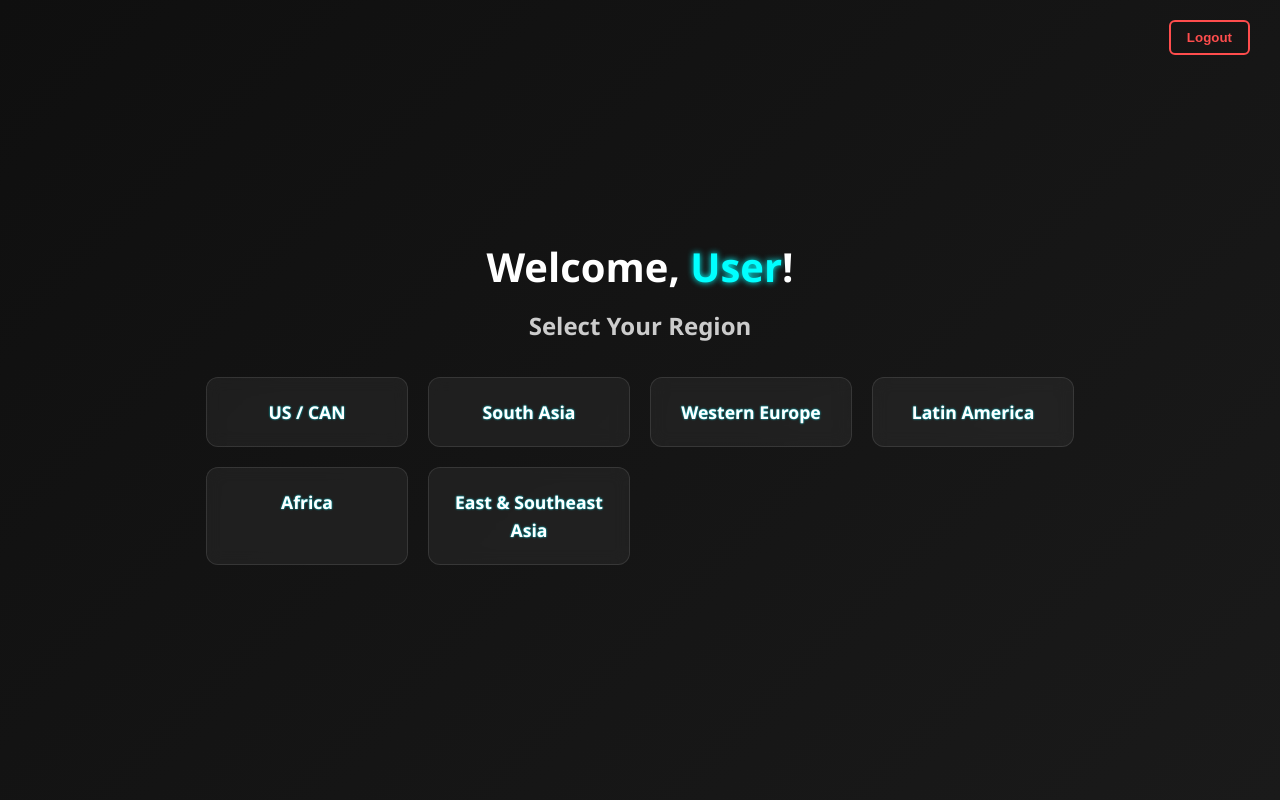
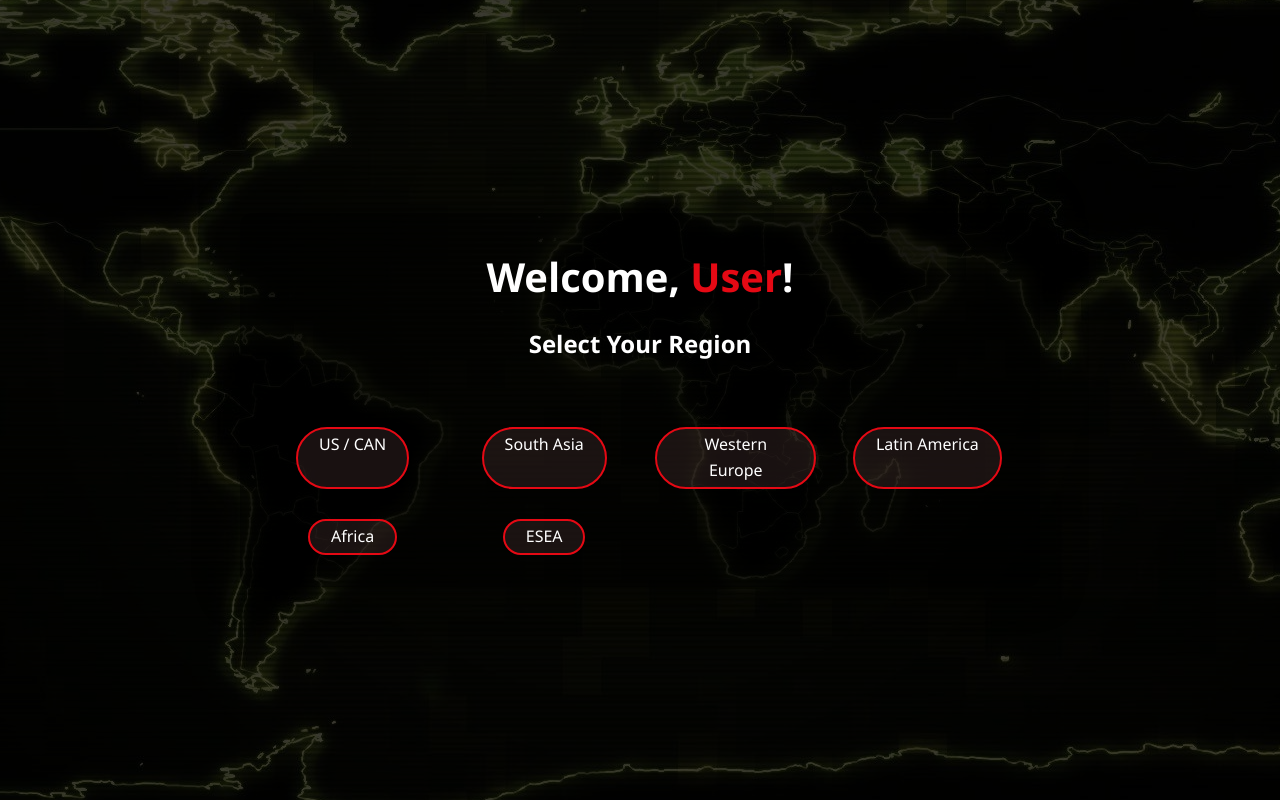
Before and after one commit to shiva1997cnr-bot/gnr, a React (Vite) app: page /region in a window 1280 px wide. Built offline with nearby package versions, Linux system fonts and the light colour scheme.

Commit message:
Deploy: updated intro screen with animations

```diff
--- a/src/App.jsx
+++ b/src/App.jsx
@@ -1,12 +1,6 @@
-
 import React from "react";
-
 import { createBrowserRouter, RouterProvider } from "react-router-dom";
-// ✅ Correct CSS imports
 import "./styles/app.css";
-
-
-
 
 import Login from "./pages/Login";
 import Intro from "./pages/Intro";
@@ -22,18 +16,18 @@ import Scores from "./pages/Scores";
 import UserID from "./pages/UserId";
 import Register from './pages/Register';
 
+function ErrorPage() {
+  return (
+    <div style={{ textAlign: "center", marginTop: "50px" }}>
+      <h1 style={{ color: "red" }}>404 - Page Not Found</h1>
+      <p>Oops! The page you're looking for doesn't exist.</p>
+      <a href="/" style={{ color: "blue", textDecoration: "underline" }}>Go to Home</a>
+    </div>
+  );
+}
 
-
-
-
-
-// Import your pages
-
-
-
-// Define routes
 const router = createBrowserRouter([
-  { path: "/", element: <Login/> },
+  { path: "/", element: <Login /> },
   { path: "/intro", element: <Intro /> },
   { path: "/region", element: <Region /> },
   { path: "/sa", element: <SA /> },
@@ -46,15 +40,11 @@ const router = createBrowserRouter([
   { path: "/adminlogs", element: <AdminLogs /> },
   { path: "/scores", element: <Scores /> },
   { path: "/userid", element: <UserID /> },
-
-
-
-
-
+  { path: "*", element: <ErrorPage /> }, // 👈 404 fallback route
 ]);
 
 function App() {
-  return <RouterProvider router={router} />;
+  return <RouterProvider router={router} fallbackElement={<ErrorPage />} />;
 }
 
 export default App;
--- a/src/pages/Intro.jsx
+++ b/src/pages/Intro.jsx
@@ -2,7 +2,6 @@
 import React, { useState, useEffect, useRef } from 'react';
 import { useNavigate } from 'react-router-dom';
 import '../styles/intro.css';
-
 
 
 function Intro() {
--- a/src/pages/Region.jsx
+++ b/src/pages/Region.jsx
@@ -23,7 +23,7 @@ const Region = () => {
     { code: "we", label: "Western Europe" },
     { code: "latam", label: "Latin America" },
     { code: "afr", label: "Africa" },
-    { code: "esea", label: "East & Southeast Asia" },
+    { code: "esea", label: "ESEA" },
   ];
 
   const handleRegionClick = (regionCode) => {
--- a/src/styles/intro.css
+++ b/src/styles/intro.css
@@ -1,92 +1,99 @@
-body {
-    font-family: 'Poppins', sans-serif;
-    background-color: #000;
-    color: #fff;
+/* Base styles */
+.intro-page {
+    position: relative;
+    overflow: hidden;
+
   }
 
-/* Animation Keyframes */
-@keyframes fadeInScaleAndMoveCircle {
-    0% { opacity: 0; transform: translate(-50%, -50%) scale(0.3); }
-    100% { opacity: 1; transform: translate(-50%, -50%) scale(1); }
+  /* === SYMBOLS ANIMATION === */
+
+  .symbols {
+    opacity: 0;
+    position: static;
+    top: 20%;
+    transform: translateY(-100px);
+    animation: symbolsEnter 1.5s ease-out forwards;
+    animation-delay: 0.3s;
   }
 
-@keyframes fadeInScaleAndMoveTriangle {
-    0% { opacity: 0; transform: translate(-50%, -50%) scale(0.3); }
-    100% { opacity: 1; transform: translate(calc(-50% - 120px), -50%) scale(1); }
+  @keyframes symbolsEnter {
+    to {
+      opacity: 1;
+      transform: translateY(0);
+    }
   }
 
-@keyframes fadeInScaleAndMoveSquare {
-    0% { opacity: 0; transform: translate(-50%, -50%) scale(0.3); }
-    100% { opacity: 1; transform: translate(calc(-50% + 120px), -50%) scale(1); }
+  /* Fade out the symbols after showing */
+  .symbols {
+    animation: symbolsEnter 1.5s ease-out forwards,
+               symbolsExit 1.5s ease-in forwards;
+    animation-delay: 0.3s, 2.3s;
   }
 
-@keyframes fadeOut {
-    to { opacity: 0; }
+  @keyframes symbolsExit {
+    to {
+      opacity: 0;
+      transform: translateY(-30px);
+    }
   }
 
-@keyframes fadeInUpSoft {
-    from { opacity: 0; transform: translateY(10px); }
-    to { opacity: 1; transform: translateY(0); }
+  /* === TITLE ANIMATION === */
+  .title {
+    opacity: 0;
+    transform: scale(0.8);
+    animation: titleFadeIn 1.5s ease forwards;
+    animation-delay: 3.5s;
   }
 
-/* Animation Classes */
-.animate-circle {
-    animation: fadeInScaleAndMoveCircle 2s ease-out 0.5s forwards;
+  @keyframes titleFadeIn {
+    to {
+      opacity: 1;
+      transform: scale(1);
     }
-.animate-triangle {
-    animation: fadeInScaleAndMoveTriangle 2s ease-out 0.9s forwards;
-}
-.animate-square {
-    animation: fadeInScaleAndMoveSquare 2s ease-out 1.4s forwards;
-}
-.fade-out-element {
-    animation: fadeOut 2s ease-out forwards;
-}
-.animate-reveal {
-    animation: fadeInUpSoft 1.5s ease-out forwards;
   }
 
-/* Start Button */
-.start-button {
-    background-color: transparent;
-    color: #3b82f6;
-    border: 2px solid #3b82f6;
-    transition: all 0.3s ease;
-}
-.start-button:hover {
-    background-color: #3b82f6;
-    color: white;
-    box-shadow: 0 0 25px #3b82f6;
-    transform: scale(1.05);
+  /* === BUTTON ANIMATION === */
+  .intro-start-button,
+  .abort-button {
+    opacity: 0;
+    transform: scale(0.5);
+    animation: buttonsFadeIn 1.2s ease forwards;
+    animation-delay: 5s;
   }
 
-/* Abort Button */
-.abort-button {
-    color: #ef4444;
-    border: 2px solid #ef4444;
-    cursor: not-allowed;
+  @keyframes buttonsFadeIn {
+    to {
+      opacity: 1;
+      transform: scale(1);
     }
-.abort-button:hover {
-    background-color: #ef4444;
-    color: white;
-    box-shadow: 0 0 25px #ef4444;
-    transform: scale(1.05);
   }
 
-/* Region Buttons */
-.region-button {
-    background-color: rgba(255, 255, 255, 0.1);
-    border: 1px solid #e50914;
-    transition: all 0.3s ease;
-}
-.region-button:hover {
-    background-color: #e50914;
-    transform: scale(1.05);
-    box-shadow: 0 0 15px #e50914;
+  /* === SYMBOL SHAPES === */
+
+  .circle {
+    width: 30px;
+    height: 30px;
+    position: absolute;
+    right: 19rem;
+    top: 40rem;
+    border-radius: 50%;
+    background-color: rgb(15, 2, 2);
   }
 
-/* Soft glow for text */
-.soft-glow-text {
-    text-shadow: 0 0 8px rgba(255, 255, 255, 0.6),
-                 0 0 15px rgba(255, 255, 255, 0.3);
+  .square {
+    width: 30px;
+    height: 30px;
+    right: 50%;
+    top: 50%;
+    background-color: rgb(14, 2, 2);
   }
+
+  .triangle {
+    width: 0;
+    height: 0;
+    right: 19%;
+    top: 10%;
+    border-left: 15px solid transparent;
+    border-right: 15px solid transparent;
+    border-bottom: 26px solid rgb(8, 1, 1);
+  }
--- a/src/styles/login.css
+++ b/src/styles/login.css
@@ -1,9 +1,9 @@
 /* login.css - Glassmorphism Modern Login UI */
 
 body {
-    font-family: 'Inter', sans-serif;
-    background-color: #f0f4f8;
-    color: #4a5568;
+    font-family: 'Segoe UI', Tahoma, Verdana, sans-serif;
+    background-color: #88878a;
+    color: #f1f4f8;
   }
 
   .login-container {
@@ -13,7 +13,7 @@ body {
     display: flex;
     justify-content: center;
     align-items: center;
-    background: linear-gradient(135deg, #e0e7ed, #d9e0e8, #e0e7ed, #cdd5e0);
+    background: linear-gradient(#e3e0e6,#c9bff7   );
     background-size: 400% 400%;
     animation: login-gradientFlow 25s ease infinite;
     padding: 1rem;
@@ -66,17 +66,21 @@ body {
   }
 
   .login-box {
+    position: absolute;
+    right: 20%;
     background: rgba(255, 255, 255, 0.15);
     backdrop-filter: blur(30px);
     border-radius: 28px;
-    border: 1px solid rgba(255, 255, 255, 0.25);
-    padding: 2.5rem;
+    border: 1px solid rgba(216, 14, 14, 0.25);
+    padding: .4rem;
     box-shadow: 0 16px 48px rgba(0, 0, 0, 0.3);
     animation: login-fadeInUp 1s ease forwards;
     text-align: center;
     max-width: 450px;
-    width: 100%;
-    position: relative;
+    width: 26%;
+    height: 30vh
+
+
     z-index: 1;
   }
 
@@ -87,7 +91,7 @@ body {
 
   .logo {
     font-family: 'Poppins', sans-serif;
-    color: #4a5568;
+    color: #000000;
     font-size: 3rem;
     font-weight: 700;
     margin-bottom: 0.75rem;
@@ -95,49 +99,49 @@ body {
   }
 
   .subtitle {
-    color: #718096;
-    font-style: italic;
+    color: #0d1cf1;
+    font-style: normal;
     font-size: 1rem;
     margin-bottom: 2rem;
   }
 
   .login-form h2 {
-    color: #4a5568;
+    color: #1a1c20;
     font-size: 1.5rem;
     font-weight: 600;
     margin-bottom: 2rem;
   }
 
   .login-form input {
-    width: 100%;
+    width: 75%;
     padding: 1rem;
     margin-bottom: 1.25rem;
-    border-radius: 12px;
-    border: 1px solid rgba(255, 255, 255, 0.3);
-    background-color: rgba(255, 255, 255, 0.1);
-    color: #4a5568;
+    border-radius: 28px;
+    border: 1px solid rgba(5, 28, 128, 0.3);
+    background-color: rgba(8, 1, 1, 0.1);
+    color: #00060f;
     font-size: 1rem;
     outline: none;
     transition: all 0.3s ease;
   }
 
   .login-form input::placeholder {
-    color: #a0aec0;
+    color: #000000;
   }
 
   .login-form input:focus {
-    border-color: #63b3ed;
-    background-color: rgba(255, 255, 255, 0.15);
-    box-shadow: 0 0 15px rgba(99, 179, 237, 0.4);
+    border-color: #000000;
+    background-color: rgba(78, 97, 116, 0.15);
+    box-shadow: 0 0 15px rgba(237, 182, 99, 0.4);
   }
 
   .login-form button {
-    width: 100%;
-    padding: 1rem;
-    background: linear-gradient(to right, #63b3ed, #4299e1);
+    width: 45%;
+    padding: .6rem;
+    background: linear-gradient(to right, #bfd119, #cbce0e);
     border: none;
-    border-radius: 12px;
-    color: white;
+    border-radius: 18px;
+    color: rgb(10, 2, 2);
     font-weight: 600;
     font-size: 1.1rem;
     cursor: pointer;
@@ -145,9 +149,9 @@ body {
   }
 
   .login-form button:hover {
-    background: linear-gradient(to right, #4299e1, #3182ce);
+    background: linear-gradient(to right, #b7e142, #b1e636);
     transform: scale(1.02);
-    box-shadow: 0 8px 25px rgba(66, 153, 225, 0.5);
+    box-shadow: 0 8px 25px rgba(145, 143, 28, 0.514);
   }
 
   .message {
@@ -164,8 +168,8 @@ body {
 
   .toggle-button {
     margin-top: 1.8rem;
-    font-size: 0.95rem;
-    color: #63b3ed;
+    font-size: 1rem;
+    color: #0a0a02;
     background: none;
     border: none;
     cursor: pointer;
@@ -174,6 +178,91 @@ body {
   }
 
   .toggle-button:hover {
-    color: #4299e1;
-    text-shadow: 0 0 10px rgba(66, 153, 225, 0.6);
+    color: #e20b2f;
+    text-shadow: 0 0 10px rgba(235, 81, 209, 0.6);
   }
+  /* Specific styling for the welcome message */
+
+
+.main-content {
+  display: flex;
+  gap: 40px; /* Adjust this value to change the spacing between the boxes */
+  align-items: flex-start; /* Aligns the tops of the login box and tests box */
+  margin-top: 20px; /* Adds some space between the intro text and the boxes */
+}
+
+/* ======================================================= */
+/* 2. Styles for the Animated Introductory Text          */
+/* ======================================================= */
+
+/* Keyframe animation for a smooth fade-in effect */
+@keyframes fadeIn {
+  from {
+    opacity: 0;
+    transform: translateY(10px);
+  }
+  to {
+    opacity: 1;
+    transform: translateY(0);
+  }
+}
+
+/* Container for the welcome messages, centered above the boxes */
+.text-content {
+  text-align: center;
+  margin-bottom: 20px; /* Space between the text and the main content boxes */
+}
+
+/* Style for the organization name "Generalist" */
+.org-name {
+  position: fixed;
+  right: 64%;
+  top: 10%;
+  font-family: 'Roboto', sans-serif; /* A slim, Google-like font */
+  width: 40%;
+  font-weight: 300;
+  font-size: 5rem;
+  color: #5f6368;
+  background: linear-gradient(to right, #f8b195, #f67280, #c06c84, #6c5b7b);
+  -webkit-background-clip: text;
+  background-clip: text;
+  color: transparent;/* A subtle gray */
+  margin: 0;
+  opacity: 0; /* Starts invisible */
+  animation: fadeIn 1s ease-in-out forwards;
+}
+
+/* Style for the welcome note "Glad you're here" */
+.welcome-note {
+  position: fixed;
+  left: 10%;
+  font-family: 'Roboto', sans-serif;
+  font-weight: 400;
+  font-size: 4rem;
+  color: #202124;
+  margin-top: 10px;
+  opacity: 0; /* Starts invisible */
+  animation: fadeIn 1s ease-in-out forwards;
+  animation-delay: 1.5s; /* Delay for sequential animation */
+}
+
+/* Style for the sub-note "We're excited..." */
+.sub-note {
+  position: fixed;
+  left: 11%;
+  top:69%;
+  font-family: 'Roboto', sans-serif;
+  font-weight: 300;
+  font-size: 1.5rem;
+  color: #07080a;
+  margin-top: 5px;
+  opacity: 0; /* Starts invisible */
+  animation: fadeIn 1s ease-in-out forwards;
+  animation-delay: 3s; /* Delay for sequential animation */
+}
+
+/* ======================================================= */
+/* 3. Styles for the new "Tests" container              */
+/* ======================================================= */
+
+/* The new box on the right side of the login form */
--- a/src/styles/region.css
+++ b/src/styles/region.css
@@ -1,88 +1,91 @@
-/* Global layout */
 .region-page {
-    min-height: 100vh;
-    background: linear-gradient(135deg, #0f0f0f, #1a1a1a);
+    height: 100vh;
+    padding: 0rem;
+    width: 100%;
+    background: url('/world-map.png') no-repeat center center;
+    background-size: flex;
+    background-color: #3d3a3a; /* fallback */
+    background-blend-mode: multiply;
     display: flex;
-    flex-direction: column;
+    justify-content: center;
     align-items: center;
-    justify-content: center;
-    padding: 2rem;
-    color: white;
-    font-family: 'Segoe UI', Tahoma, Geneva, Verdana, sans-serif;
     position: relative;
+    overflow-y: auto;
+    padding: rem;
   }
 
-  /* Logout Button */
-  .logout-button {
-    position: absolute;
-    top: 20px;
-    right: 30px;
-    background: transparent;
-    border: 2px solid #ff4d4d;
-    color: #ff4d4d;
-    padding: 8px 16px;
-    border-radius: 6px;
-    font-weight: bold;
-    cursor: pointer;
-    transition: all 0.3s ease;
+  /* Main content box */
+  .region-container {
+    background-color: rgba(0, 0, 0, 0.6);
+    padding: 2rem;
+    border-radius: 12px;
+    max-width: 800px;
+    width: 100%;
+    text-align: center;
+    color: white;
+    box-shadow: 0 0 40px rgba(0,0,0,0.5);
   }
 
-  .logout-button:hover {
-    background: #ff4d4d;
-    color: white;
-    box-shadow: 0 0 10px #ff4d4d;
-  }
-
-  /* Region container */
-  .region-container {
-    text-align: center;
-  }
-
+  /* Headings */
   .region-title {
     font-size: 2.5rem;
-    margin-bottom: 0.5rem;
+    font-weight: bold;
+    margin-bottom: 1rem;
   }
 
   .region-username {
-    color: #00ffff;
-    font-weight: bold;
-    text-shadow: 0 0 6px #00ffff;
+    color: #e50914;
   }
 
   .region-subtitle {
     font-size: 1.5rem;
-    margin-bottom: 2rem;
-    color: #cccccc;
+    margin-bottom: 4rem;
   }
 
-  /* Grid of region boxes */
+  /* Grid of regions */
   .region-grid {
     display: grid;
-    grid-template-columns: repeat(auto-fit, minmax(180px, 1fr));
-    gap: 20px;
-    max-width: 900px;
-    margin: auto;
-    padding: 0 1rem;
+    grid-template-columns: repeat(auto-fit, minmax(160px, 1fr));
+    gap: 1.9rem;
+    justify-items: center;
   }
 
   /* Individual region box */
   .region-box {
-    background: rgba(255, 255, 255, 0.05);
-    border: 1px solid rgba(255, 255, 255, 0.1);
-    padding: 20px;
-    border-radius: 12px;
-    font-size: 1.1rem;
-    font-weight: bold;
-    color: #ffffff;
+    background-color: rgba(243, 162, 162, 0.1);
+    padding: .2rem 1.3rem;
+    border: 2px solid #e50914;
+    border-radius: 80px;
+    font-size: 1rem;
+    font-weight: 50;
+    text-align: unset;
+    color: #fff;
     cursor: pointer;
-    transition: transform 0.3s ease, box-shadow 0.3s ease;
-    text-shadow: 0 0 2px #00f0ff;
-    backdrop-filter: blur(8px);
+    transition: all 0.3s ease-in-out;
   }
 
   .region-box:hover {
-    transform: translateY(-5px);
-    box-shadow: 0 0 15px #00ffff88;
-    background: rgba(0, 255, 255, 0.08);
-    border-color: #00ffff44;
+    background-color: #e50914;
+    color: rgb(243, 239, 239);
+    transform: scale(1.05);
+    border-color: #fd179d;
   }
+
+  /* Logout button styling */
+  .logout-button {
+    position: absolute;
+    top: 1rem;
+    left: 80rem;
+    background-color:  rgba(50, 47, 59, 0.6);
+    color: white;
+    font-size: 0.9rem;
+    padding: 6px 10px;
+    border: none;
+    border-radius: 8px;
+    cursor: pointer;
+    transition: background-color 0.3s ease;
+  }
+
+  .logout-button:hover {
+    background-color: #c40812;
+  }
--- a/vite.config.js
+++ b/vite.config.js
@@ -1,8 +1,7 @@
 import { defineConfig } from 'vite';
 import react from '@vitejs/plugin-react';
 
-// https://vitejs.dev/config/
 export default defineConfig({
   plugins: [react()],
-  base: '/gnr/', // 👈 important: match your repo name
-});
+  base: './',
+})
```
Also changed, not shown: package.json (+4 -3 lines), src/pages/Login.jsx (+44 -22 lines), src/Next.js (added), src/assets/login-background.jpg (added), 1 other file (tests, documents, lock files or other folders). Lines whose indentation alone changed are shown as unchanged.
